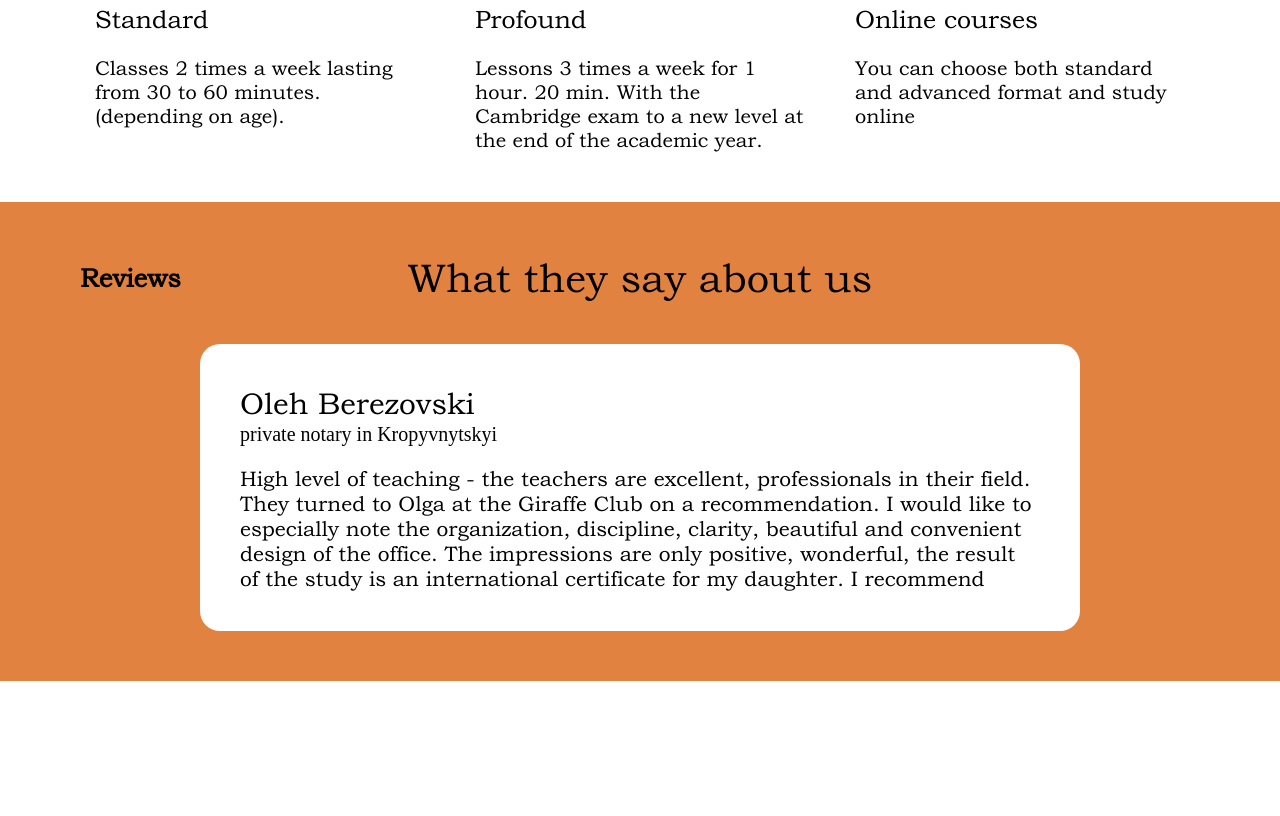
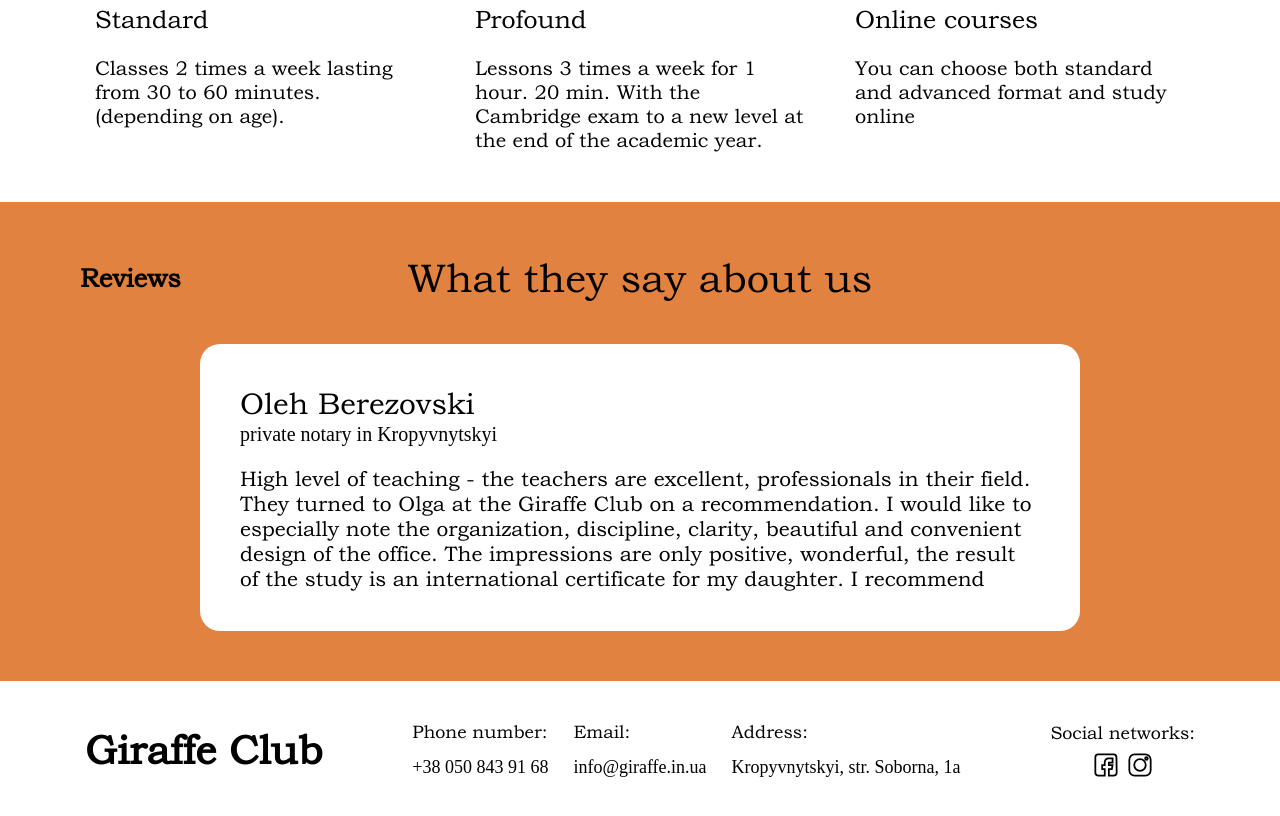
Before and after one commit to Korneliia08/giraffe-club, a website: page src/index.html in a window 1280 px wide. Shown: the part 3220-4036 px from the top of the page. Before the commit the page ends 3901 px from the top, so only its background shows below. Drawn offline with nearby package versions, Linux system fonts and the light colour scheme; files that its build step writes are made by us from their sources.

Commit message:
add some styles for footer

```diff
--- a/src/index.html
+++ b/src/index.html
@@ -161,7 +161,30 @@
             </div>
         </div>
     </main>
-    <footer></footer>
+    <footer>
+        <h5 class="titleInFooter">Giraffe Club</h5>
+        <div class="blockContact">
+            <div class="contact">
+                <h6 class="titleFooter">Phone number:</h6>
+                <span>+38 050 843 91 68</span>
+            </div>
+            <div class="contact">
+                <h6 class="titleFooter">Email:</h6>
+                <span>info@giraffe.in.ua</span>
+            </div>
+            <div class="contact">
+                <h6 class="titleFooter">Address:</h6>
+                <span>Kropyvnytskyi, str. Soborna, 1a</span>
+            </div>
+        </div>
+        <div class="socials">
+            <h6 class="titleFooter">Social networks:</h6>
+            <div class="logo">
+                <img alt="logoFb" src="./assets/images/fb.svg">
+                <img alt="logoInsta" src="./assets/images/instagram.svg">
+            </div>
+        </div>
+    </footer>
 </div>
 <script src="scripts/header.js"></script>
 </body>
--- a/src/styles/footer.scss
+++ b/src/styles/footer.scss
@@ -0,0 +1,59 @@
+body .wrapper footer {
+  display: flex;
+  justify-content: space-around;
+  align-items: center;
+  box-sizing: border-box;
+  padding: 40px;
+
+  .titleInFooter {
+    font-size: 40px;
+    font-weight: 600;
+  }
+
+  .blockContact {
+    display: flex;
+    column-gap: 25px;
+
+    .contact {
+      .titleFooter {
+        font-size: 18px;
+        font-weight: 300;
+        margin-bottom: 15px;
+      }
+
+      span {
+        font-size: 18px;
+        font-weight: 300;
+      }
+    }
+  }
+
+  .socials {
+    display: flex;
+    justify-content: center;
+    flex-direction: column;
+    align-items: center;
+
+    .titleFooter {
+      font-size: 18px;
+      font-weight: 300;
+    }
+
+    .logo {
+      margin-top: 10px;
+      display: flex;
+      column-gap: 10px;
+
+      img {
+        width: 24px;
+        height: 24px;
+        transition: 700ms;
+
+        &:hover {
+          cursor: pointer;
+          scale: 1.10;
+        }
+      }
+    }
+  }
+}
```
Also changed, not shown: src/assets/images/childrens.svg (added), src/assets/images/fb.svg (added), src/assets/images/instagram.svg (added), src/styles/directionsOfWork.css (added), src/styles/footer.css (added), src/styles/reviews.css (added), src/styles/teaching.css (added), 4 other files.
